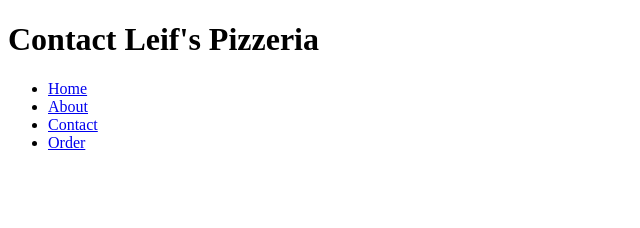
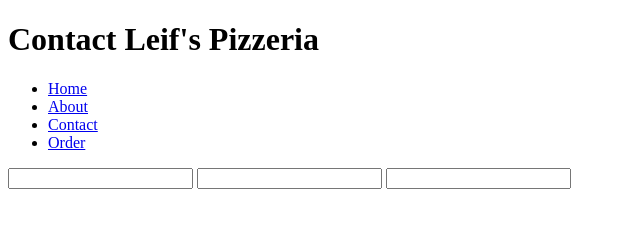
Before and after one commit to leifolsen93/pizza-1, a plain HTML site: page contact.html in a window 1280 px wide. Shown: the whole page, without its empty margins (0-640 px from the left). Drawn offline with Linux system fonts and the light colour scheme.

Commit message:
Update contact.html

```diff
--- a/contact.html
+++ b/contact.html
@@ -11,5 +11,11 @@
       <li><a href="contact.html">Contact</a></li>
       <li><a href="order.html">Order</a></li>
     </ul>
+
+    <form>
+      <input>
+      <input>
+      <input>
+    </form>
   </body>
 </html>
```
